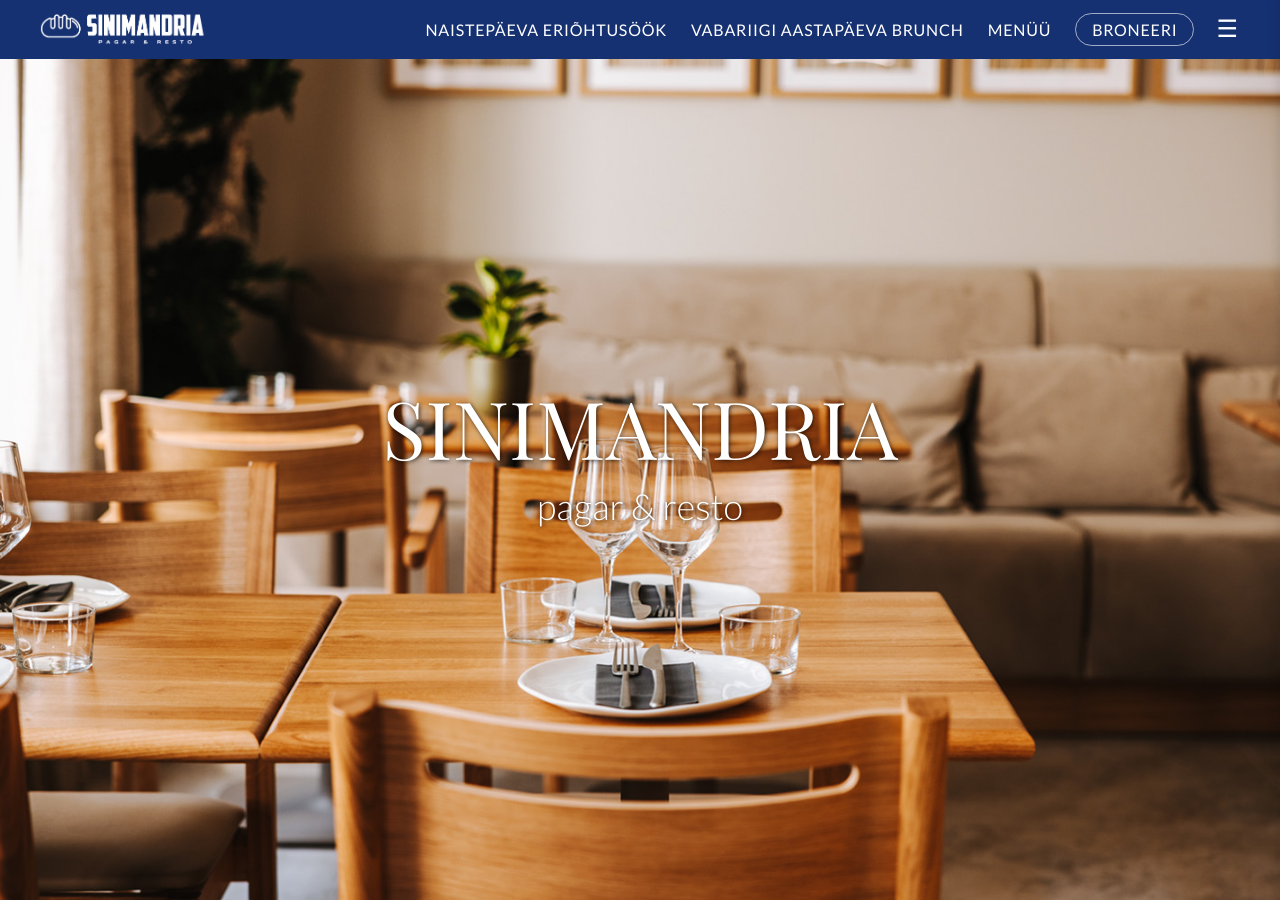
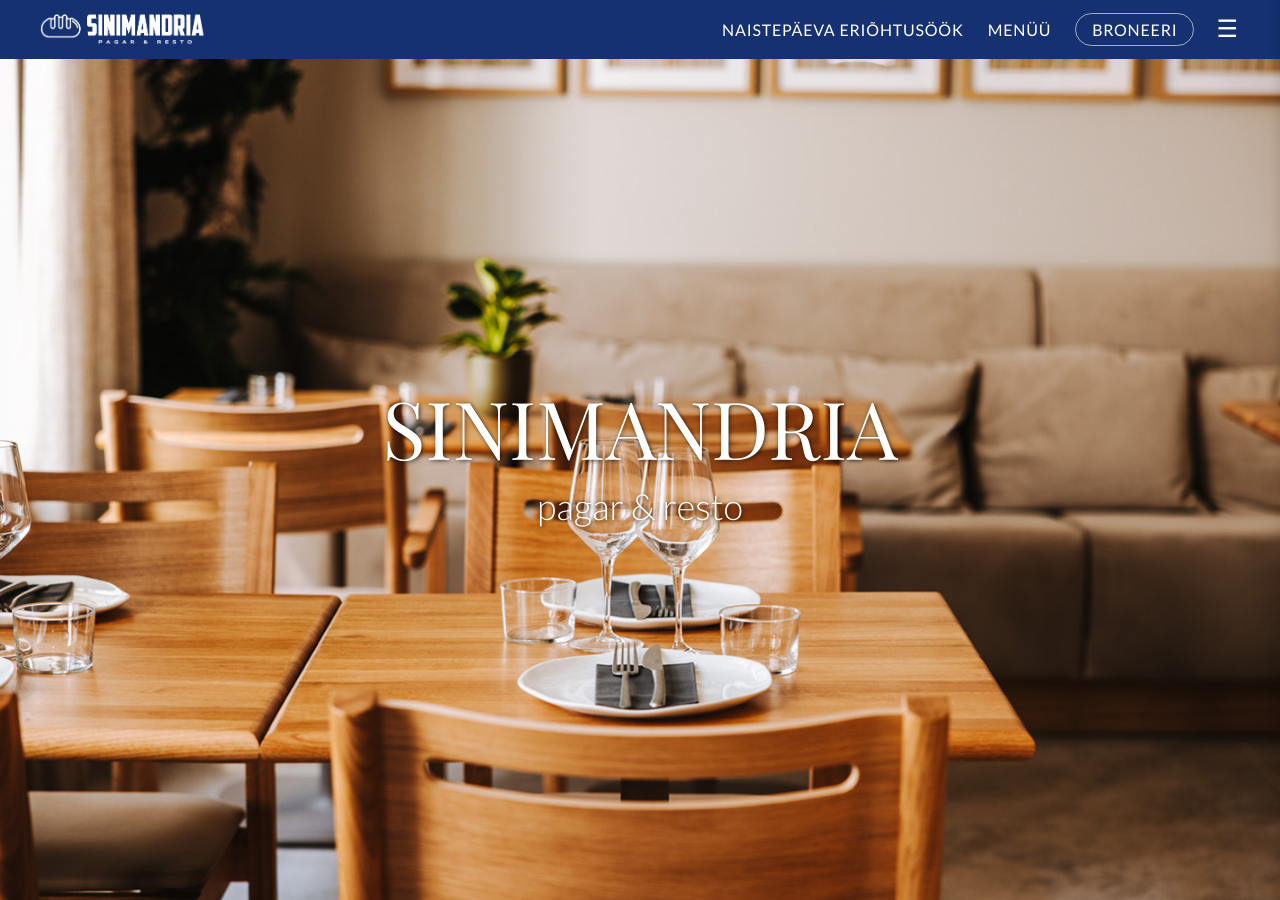
Before and after one commit to m-tu/sinimandria, a Jekyll site: the page built from pages/index.markdown, in a window 1280 px wide and 900 px high. Built offline with Jekyll 4.4.1, drawn with Linux system fonts in a browser that asks for light colours.

Commit message:
Update header.html

```diff
--- a/_includes/header.html
+++ b/_includes/header.html
@@ -9,7 +9,6 @@
       <nav id="main-nav">
         <div class="nav-inline">
           <a href="{{ '/events/naistepaev-menu' | absolute_url }}">Naistepäeva eriõhtusöök</a>
-          <a href="{{ '/events/aastapaev' | absolute_url }}">Vabariigi aastapäeva brunch</a>
           <a href="{{ '/menu/' | absolute_url }}">Menüü</a>
           <a href="https://book.easytable.com/book/?id=f4386&lang=auto" target="_blank" rel="noopener noreferrer" class="nav-link-cta">Broneeri</a>
         </div>
```
